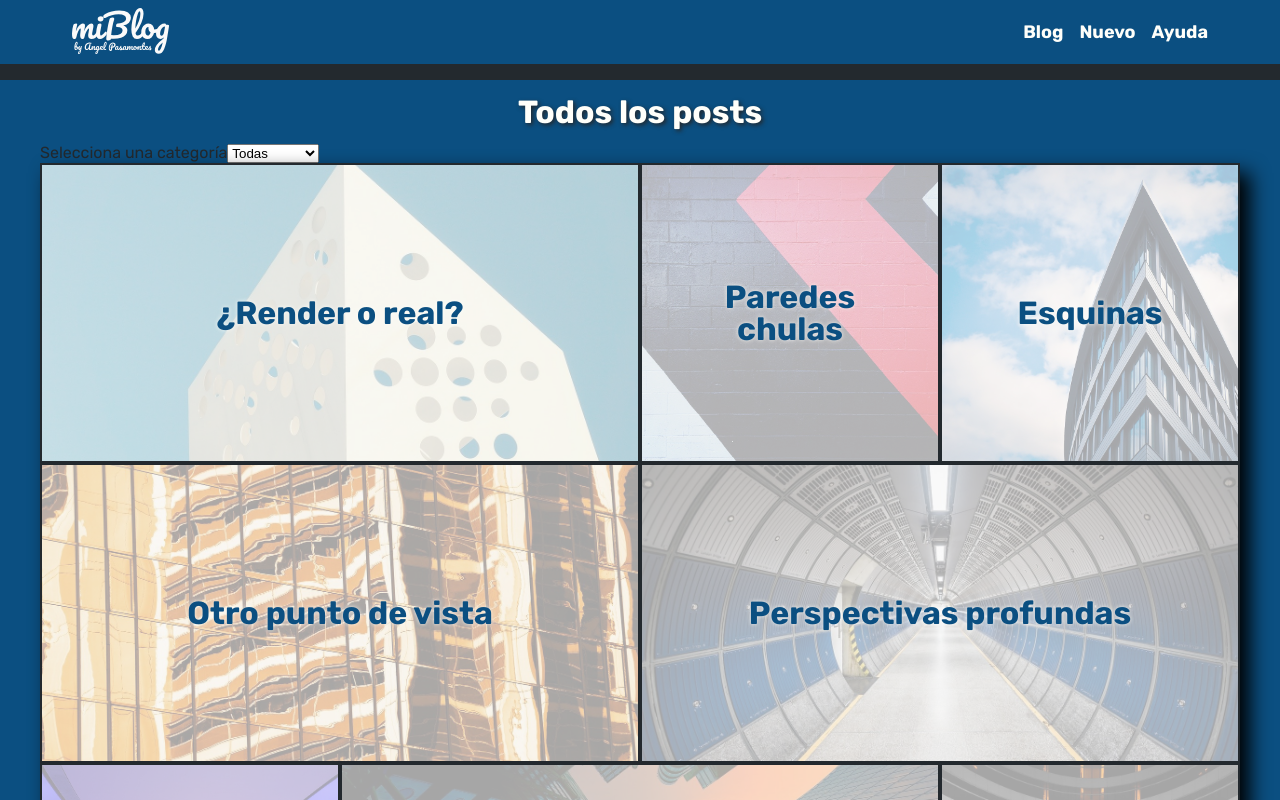
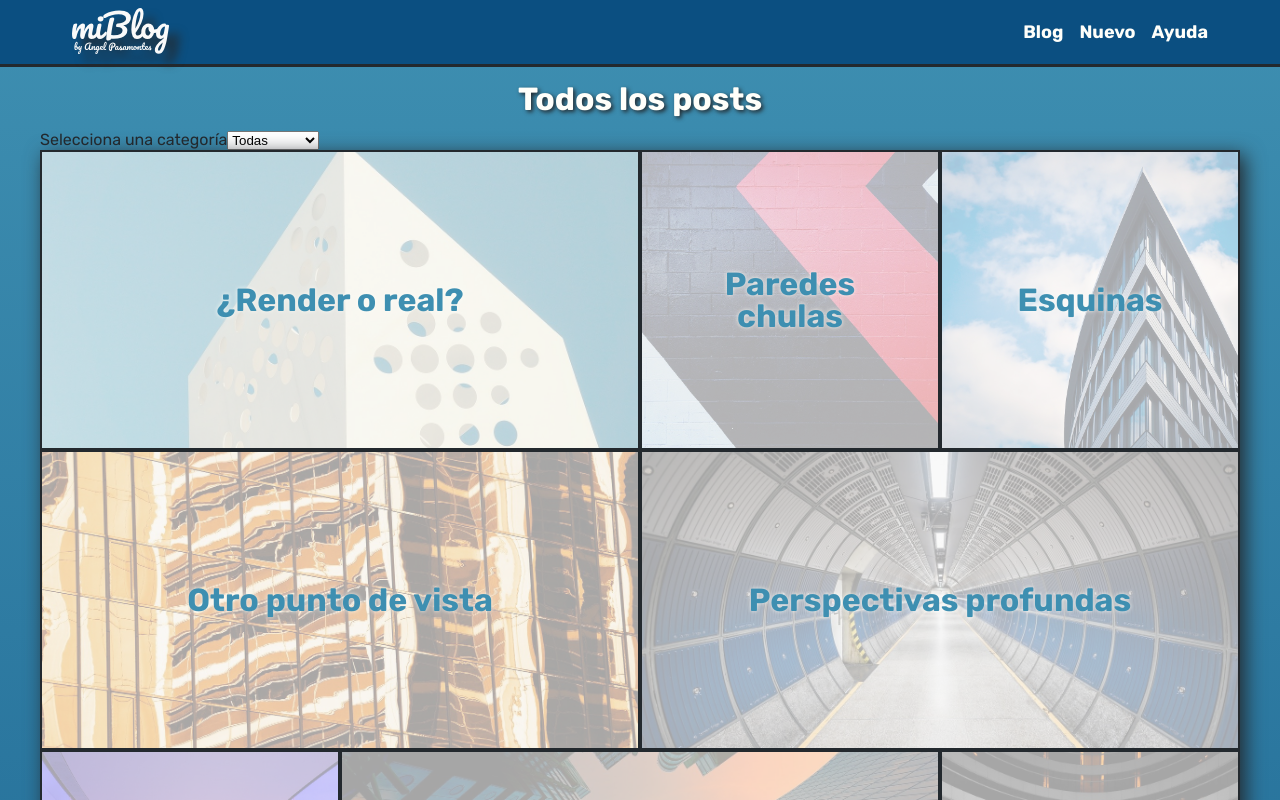
Before and after one commit to angelfullstack/miBlog, an Angular app: page /blog in a window 1280 px wide. Shown: the top 800 px of the page. Built offline with nearby package versions, Linux system fonts and the light colour scheme.

Commit message:
mejoras en css

```diff
--- a/src/app/blog/blog.component.css
+++ b/src/app/blog/blog.component.css
@@ -7,7 +7,7 @@ section {
   flex-flow: row wrap;
   justify-content: center;
   align-content: space-around;
-  filter: drop-shadow(10px 10px 10px black);
+  filter: drop-shadow(5px 5px 10px var(--color22));
 }
 
 .miniCont {
@@ -17,9 +17,7 @@ section {
   width: 300px;
   height: 300px;
   cursor: pointer;
-  transform: scale(1);
-  transition: .5s;
-  border: 2px solid var(--color2)
+  border: 2px solid var(--color2);
 }
 
 .miniCont:nth-child(3n+1) {
@@ -32,7 +30,6 @@ section {
 
 .miniCont:hover {
   transform: scale(1);
-  z-index: 5;
 }
 
 .miniCont::after {
@@ -45,7 +42,7 @@ section {
   height: 100%;
   background: #fafafaaa;
   z-index: 1;
-  transition: .5s;
+  transition: .4s;
 }
 
 .miniCont:hover::after {
@@ -65,8 +62,13 @@ section {
   position: absolute;
   top: 50%;
   left: 50%;
-  transform: translate(-50%, -50%);
+  transform: translate(-50%, -50%) scale(1);
   height: 100%;
+  transition: .4s;
+}
+
+.miniCont:hover img {
+  transform: translate(-50%, -50%) scale(1.3);
 }
 
 .miniCont:nth-child(4n+1) img, .miniCont:nth-child(3n+1) img {
@@ -75,15 +77,16 @@ section {
 }
 
 .miniCont h3 {
+  position: absolute;
   height: auto;
   width: 90%;
   margin: 0 auto;
   text-align: center;
   font-size: 2rem;
   z-index: 100;
-  transition: .5s;
   background: transparent;
   padding: .5em;
+  transition: .5s;
 }
 
 .miniCont:hover h3 {
--- a/src/app/nav-menu/nav-menu.component.css
+++ b/src/app/nav-menu/nav-menu.component.css
@@ -10,7 +10,7 @@ header::after {
   content: '';
   display: block;
   width: 100%;
-  height: 1em;
+  height: 3px;
   background: var(--color2);
 }
 
@@ -35,12 +35,8 @@ header h1 {
   text-decoration-thickness: .125em;
 }
 
-header h1.mask {
-  background:var(--color1);
-  height: 100%;
-  -webkit-mask: url('../../assets/images/logo.svg') no-repeat center;
-  mask: url('../../assets/images/logo.svg') no-repeat center;
-  mask-size: 8rem;
+header h1 img {
+  filter: drop-shadow(10px 10px 5px var(--color2))
 }
 
 header nav {
--- a/src/styles.css
+++ b/src/styles.css
@@ -7,7 +7,7 @@
   --color2: #23292e;
   --color22: #23292eff;
   --color3: #55ad7a;
-  --color4: #0b4f81ff;
+  --color4: #3e8fb1ff;
   --color5: #0b4f81ff;
   --color6: #d5d5d5;
   --color7: #55ad7a;
```
